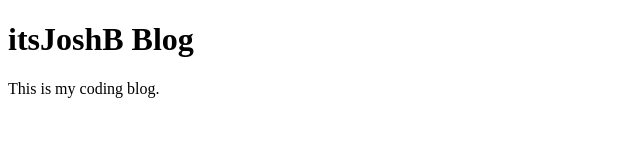
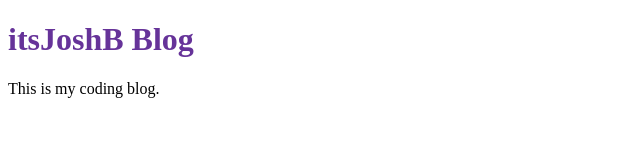
Before and after one commit to buck06191/itsjoshb-blog, a Gatsby site: page / in a window 1280 px wide. Shown: the whole page, without its empty margins (0-640 px from the left). Built offline with nearby package versions, Linux system fonts and the light colour scheme; Gatsby itself is replaced by a stand-in of ours.

Commit message:
Add styled components
Include styled components and include a simple example to render purple
text on the index page.

```diff
--- a/gatsby-config.js
+++ b/gatsby-config.js
@@ -5,18 +5,19 @@ const siteMetadata = {
 module.exports = {
   siteMetadata,
   plugins: [
+    `gatsby-plugin-styled-components`,
     {
       resolve: `gatsby-plugin-mdx`,
       options: {
-                extensions: [`.mdx`, `.md`],
-            },
+        extensions: [`.mdx`, `.md`]
+      }
     },
     {
       resolve: `gatsby-source-filesystem`,
       options: {
         path: `${__dirname}/posts`,
         name: `posts`
-            },
-        },
-    ],
+      }
+    }
+  ]
 };
--- a/package.json
+++ b/package.json
@@ -19,11 +19,14 @@
   "dependencies": {
     "@mdx-js/mdx": "^1.5.7",
     "@mdx-js/react": "^1.5.7",
+    "babel-plugin-styled-components": "^1.10.7",
     "gatsby": "^2.19.30",
     "gatsby-plugin-mdx": "^1.0.75",
+    "gatsby-plugin-styled-components": "^3.1.20",
     "gatsby-source-filesystem": "^2.1.48",
     "react": "^16.13.0",
-    "react-dom": "^16.13.0"
+    "react-dom": "^16.13.0",
+    "styled-components": "^5.0.1"
   },
   "devDependencies": {
     "eslint": "^6.8.0",
--- a/src/pages/index.jsx
+++ b/src/pages/index.jsx
@@ -1,11 +1,16 @@
 import React from "react";
+import styled from "styled-components";
 import { useSiteMetadata } from "../hooks/useSiteMetadata";
+
+const StyledH1 = styled.h1`
+  color: rebeccapurple;
+`;
 
 export default () => {
   const { title, description } = useSiteMetadata();
   return (
     <>
-      <h1>{title}</h1>
+      <StyledH1>{title}</StyledH1>
       <p>{description}</p>
     </>
   );
```
Also changed, not shown: 1 other file. Lines whose indentation alone changed are shown as unchanged.
